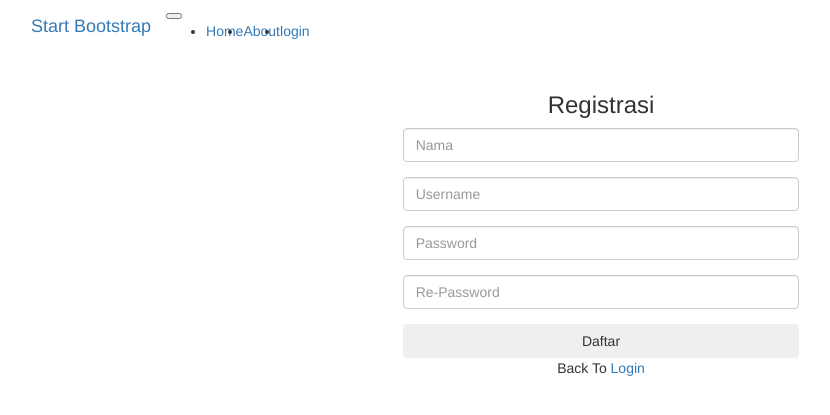
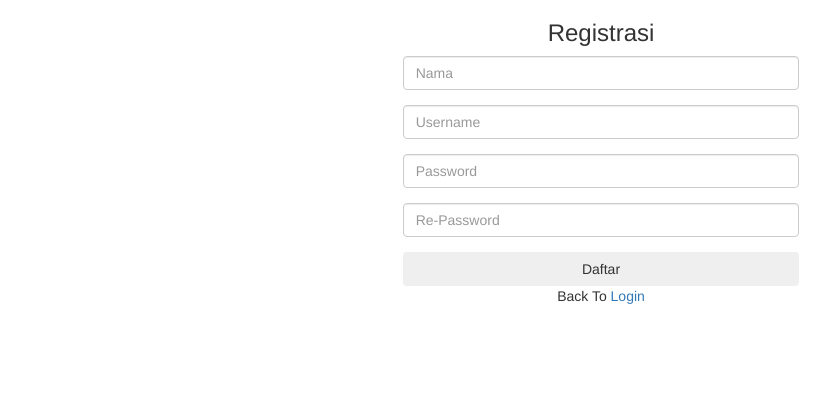
Before and after one commit to guruh609/doscdev, a PHP site: page /register.php in a window 1280 px wide. Shown: the top 415 px of the page, without its empty margins (39-869 px from the left). Run offline with PHP 8.4, Linux system fonts and the light colour scheme.

Commit message:
edit css

```diff
--- a/register.php
+++ b/register.php
@@ -7,40 +7,16 @@
     <title>Halaman Registrasi</title>
 
     <!-- <link href="assets/css/bootstrap.min.css" rel="stylesheet"> -->
-    <link href="assets/css/style.css" rel="stylesheet">
+    <link href="css/style.css" rel="stylesheet">
         <!-- Bootstrap core CSS -->
-        <link href="vendorblog/bootstrap/css/bootstrap.min.css" rel="stylesheet">
+        <link href="css/bootstrap.min.css" rel="stylesheet">
 
 <!-- Custom styles for this template -->
 <link href="cssblog/blog-home.css" rel="stylesheet">
 
   </head>
   <body>
-  <nav class="navbar navbar-expand-lg navbar-dark bg-dark fixed-top">
-      <div class="container">
-        <a class="navbar-brand" href="#">Start Bootstrap</a>
-        <button class="navbar-toggler" type="button" data-toggle="collapse" data-target="#navbarResponsive" aria-controls="navbarResponsive" aria-expanded="false" aria-label="Toggle navigation">
-          <span class="navbar-toggler-icon"></span>
-        </button>
-        <div class="collapse navbar-collapse" id="navbarResponsive">
-          <ul class="navbar-nav ml-auto">
-            <li class="nav-item active">
-              <a class="nav-link" href="#">Home
-                <span class="sr-only">(current)</span>
-              </a>
-            </li>
-            <li class="nav-item">
-              <a class="nav-link" href="#">About</a>
-            </li>
-            <li class="nav-item">
-              <a class="nav-link" href="login.php">login</a>
-            </li>
 
-            </li>
-          </ul>
-        </div>
-      </div>
-    </nav>
 
     <div class="col-md-4 col-md-offset-4 form-login">
 
```
